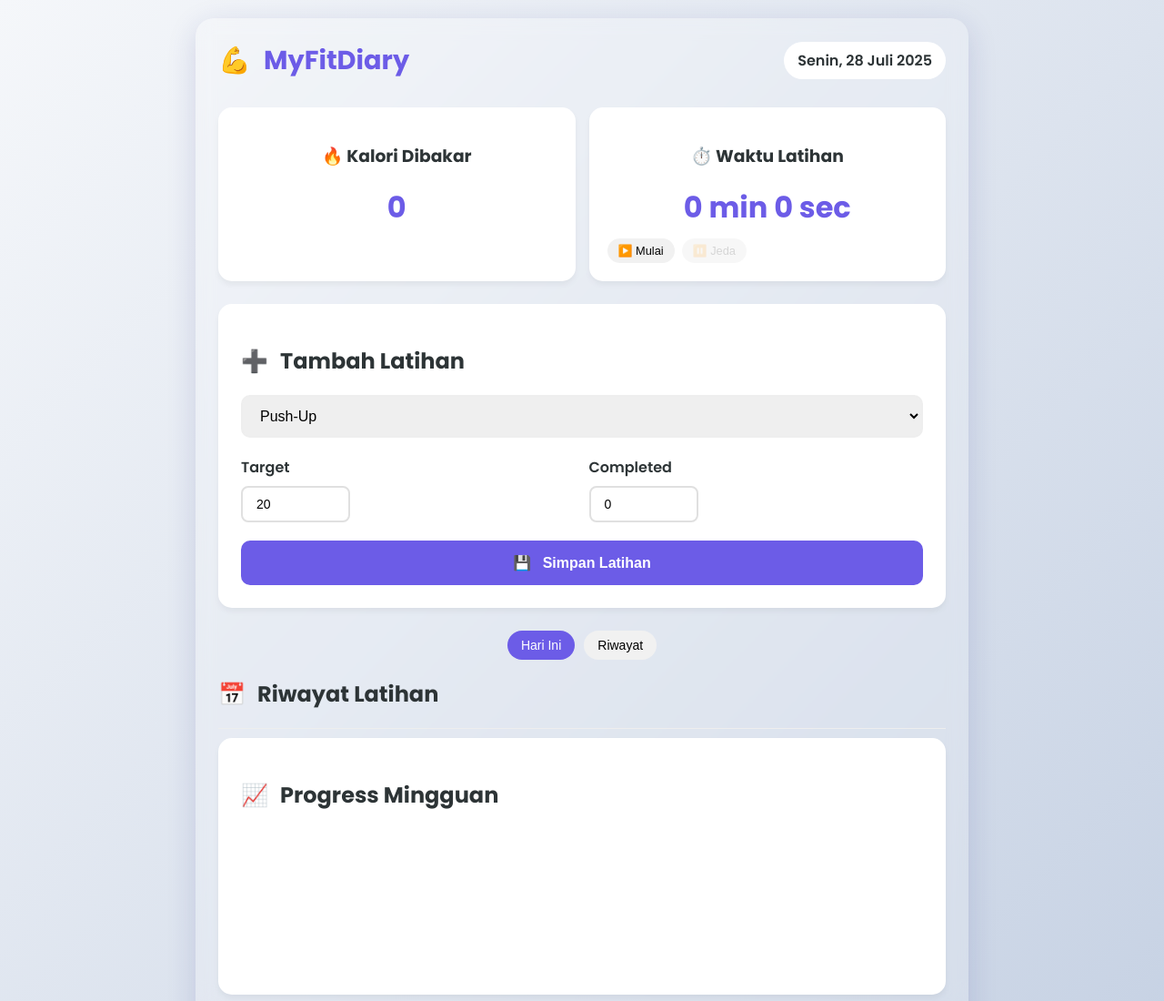
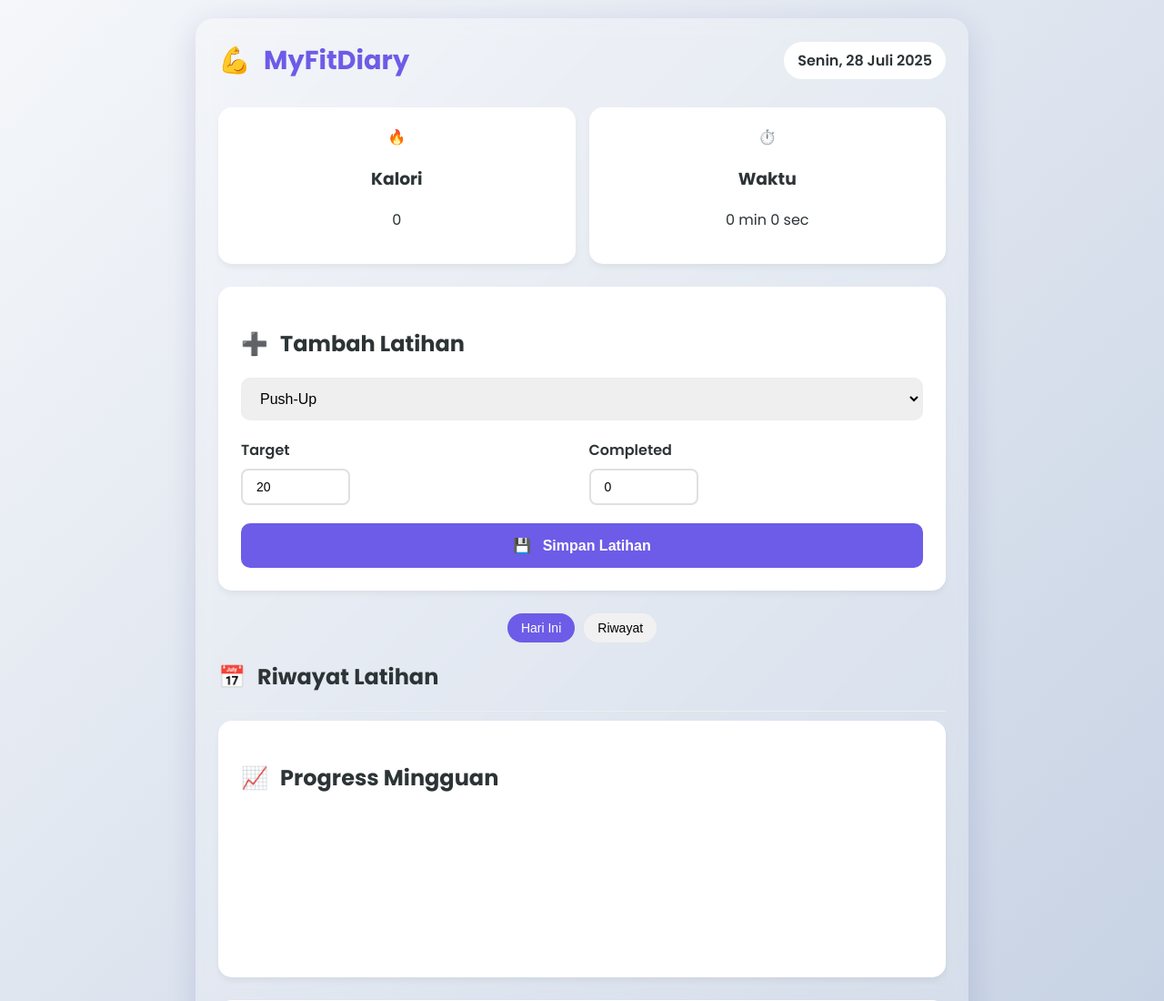
Before and after one commit to rogrog8/fitnes, a plain HTML site: page index.html in a window 1280 px wide. Shown: the top 1100 px of the page at 91% size. Drawn offline with nearby package versions, Linux system fonts and the light colour scheme.

Commit message:
Update index.html

```diff
--- a/index.html
+++ b/index.html
@@ -16,18 +16,20 @@
             <div class="date-display" id="currentDate"></div>
         </header>
 
-<!-- Progress Summary (Baru) -->
+<!-- Ganti section progress summary dengan ini -->
 <section class="progress-summary">
   <div class="progress-card">
-    <h3>🔥 Kalori Dibakar</h3>
-    <p class="big-text" id="caloriesBurned">0</p>
+    <div class="progress-icon">🔥</div>
+    <div>
+      <h3>Kalori</h3>
+      <p id="caloriesBurned">0</p>
+    </div>
   </div>
   <div class="progress-card">
-    <h3>⏱️ Waktu Latihan</h3>
-    <p class="big-text" id="workoutTime">0 min</p>
-    <div class="timer-controls">
-      <button id="startTimer" class="timer-btn">▶️ Mulai</button>
-      <button id="pauseTimer" class="timer-btn" disabled>⏸️ Jeda</button>
+    <div class="progress-icon">⏱️</div>
+    <div>
+      <h3>Waktu</h3>
+      <p id="workoutTime">0m</p>
     </div>
   </div>
 </section>
```
